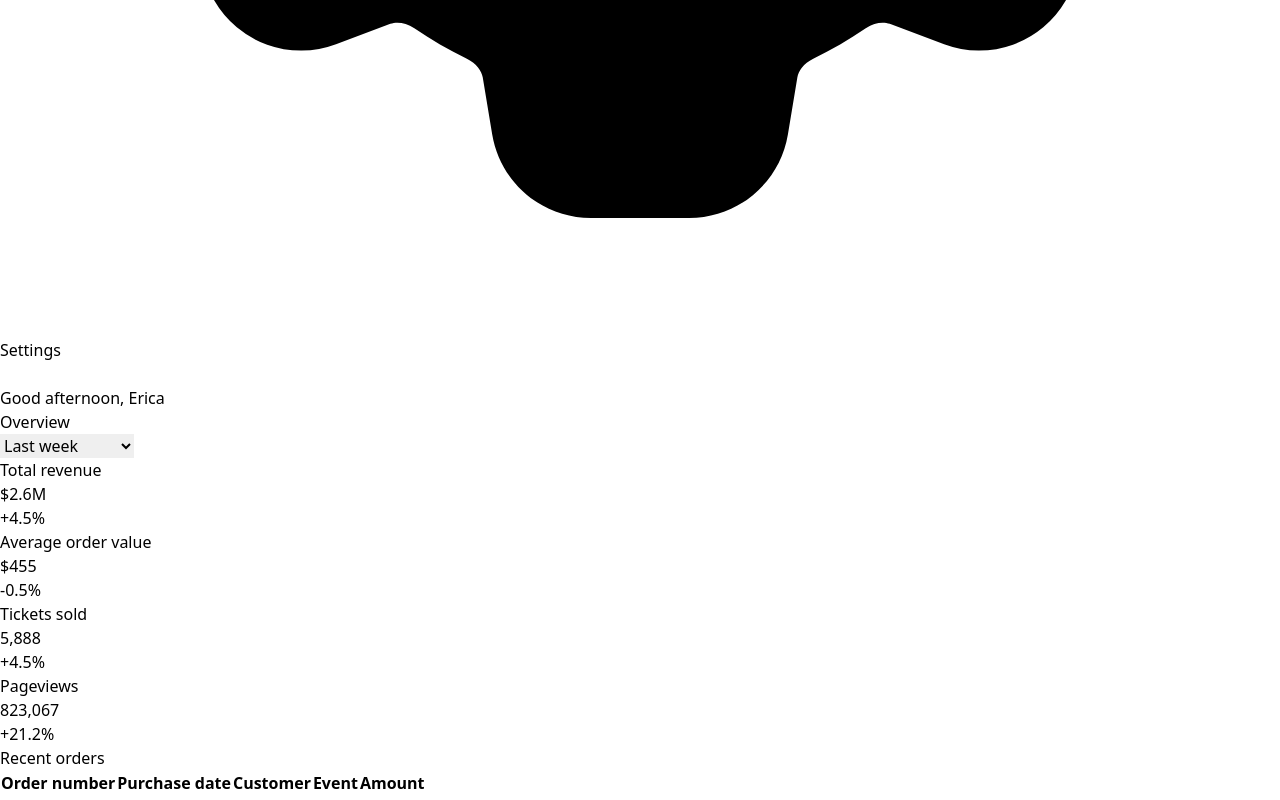
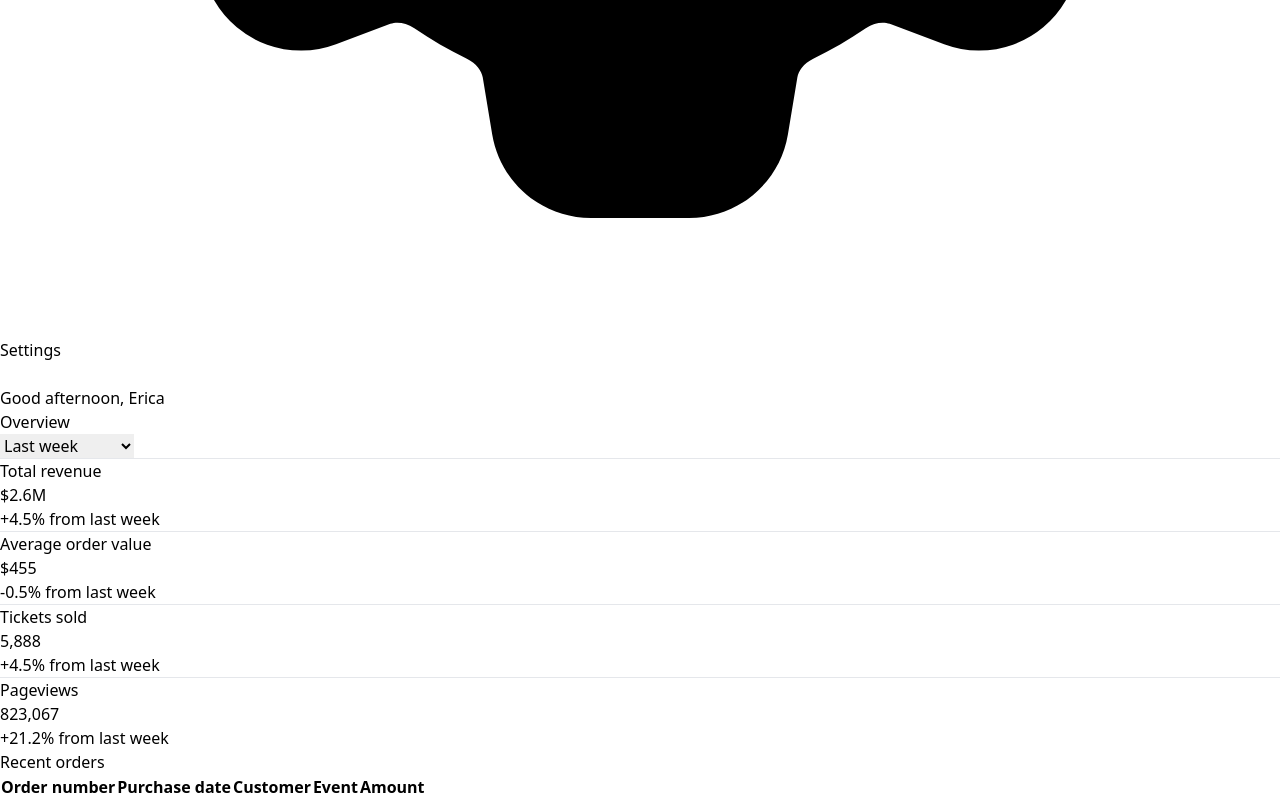
Before and after one commit to titan-syndicate/bskit, a React (Vite) app in the folder frontend/: page / in a window 1280 px wide. Shown: the part 4878-5678 px from the top of the page. Built offline with nearby package versions, Linux system fonts and the light colour scheme.

Commit message:
fix: update component styling to match demo app - Update Stat component styling to match demo - Add dark mode text color to root layout

```diff
--- a/frontend/src/components/layout.tsx
+++ b/frontend/src/components/layout.tsx
@@ -12,7 +12,7 @@ interface LayoutProps {
 
 export function Layout({ title = 'BSKit', description = 'Event management platform' }: LayoutProps) {
   return (
-    <>
+    <div className="text-zinc-950 antialiased dark:text-white">
       <Helmet>
         <title>{title}</title>
         <meta name="description" content={description} />
@@ -32,6 +32,6 @@ export function Layout({ title = 'BSKit', description = 'Event management platfo
       >
         <Outlet />
       </SidebarLayout>
-    </>
+    </div>
   )
 }
--- a/frontend/src/components/stat.tsx
+++ b/frontend/src/components/stat.tsx
@@ -1,23 +1,21 @@
+import { Badge } from './badge'
+import { Divider } from './divider'
+
 interface StatProps {
   title: string
   value: string
-  change?: string
+  change: string
 }
 
 export function Stat({ title, value, change }: StatProps) {
   return (
-    <div className="rounded-lg border border-zinc-200 bg-white p-6 dark:border-zinc-800 dark:bg-zinc-900">
-      <div className="text-sm font-medium text-zinc-500 dark:text-zinc-400">{title}</div>
-      <div className="mt-2 flex items-baseline">
-        <div className="text-2xl font-semibold text-zinc-900 dark:text-white">{value}</div>
-        {change && (
-          <div
-            className={`ml-2 text-sm font-medium ${change.startsWith('+') ? 'text-green-600 dark:text-green-400' : 'text-red-600 dark:text-red-400'
-              }`}
-          >
-            {change}
-          </div>
-        )}
+    <div>
+      <Divider />
+      <div className="mt-6 text-lg/6 font-medium sm:text-sm/6">{title}</div>
+      <div className="mt-3 text-3xl/8 font-semibold sm:text-2xl/8">{value}</div>
+      <div className="mt-3 text-sm/6 sm:text-xs/6">
+        <Badge color={change.startsWith('+') ? 'lime' : 'pink'}>{change}</Badge>{' '}
+        <span className="text-zinc-500">from last week</span>
       </div>
     </div>
   )
```
